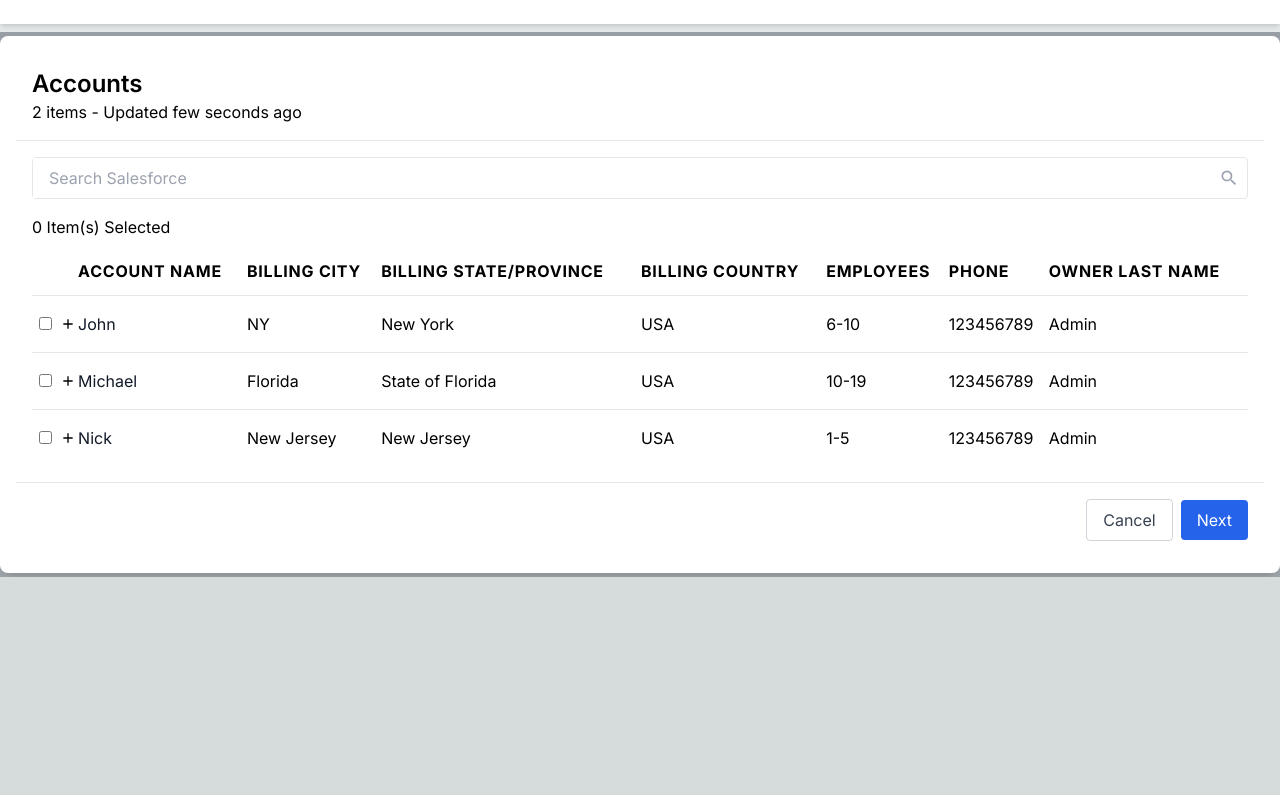
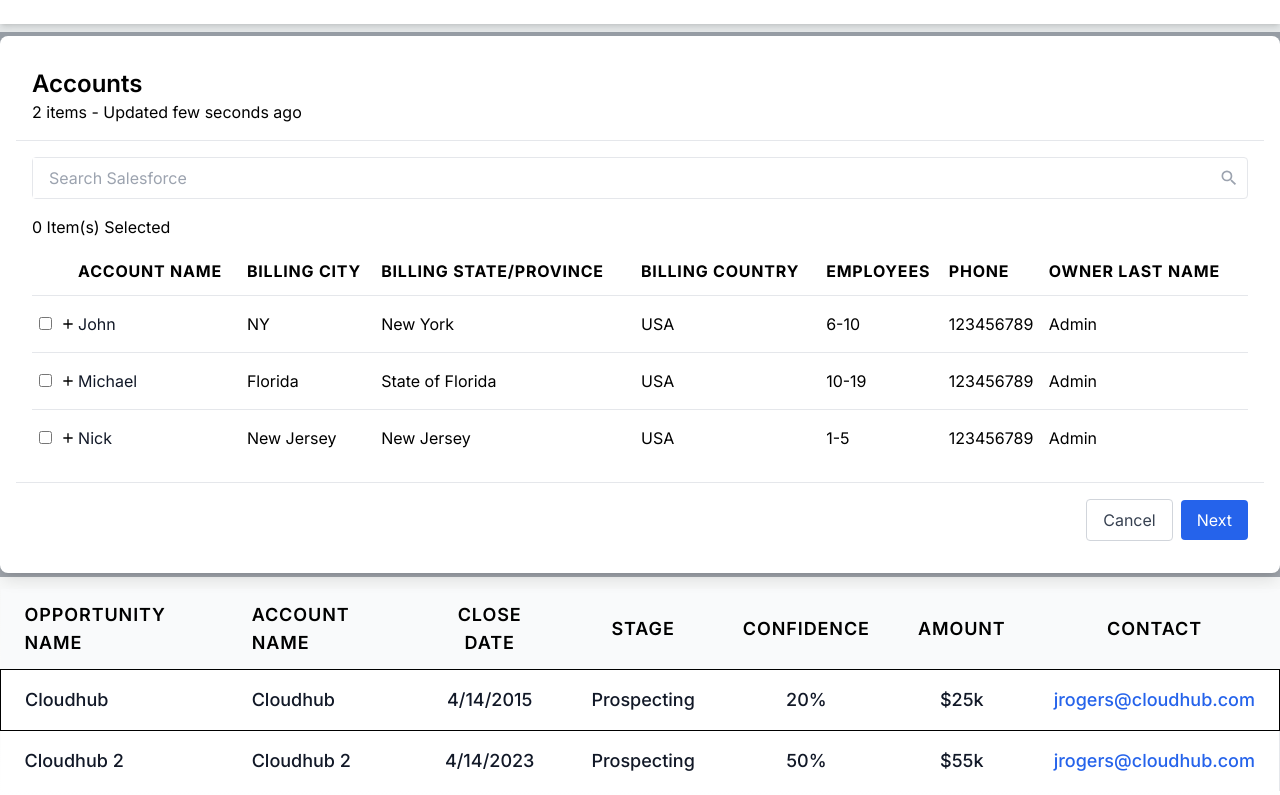
Before and after one commit to hamzaq453/AxiQDesignSystem, a Next.js app: page / in a window 1280 px wide. Shown: the part 323-1118 px from the top of the page. Before the commit the page ends 900 px from the top, so only its background shows below. Built offline with nearby package versions, Linux system fonts and the light colour scheme.

Commit message:
DataTable Added

```diff
--- /dev/null
+++ b/src/app/components/DataTable.tsx
@@ -0,0 +1,88 @@
+import React from 'react'
+
+function DataTable() {
+  return (
+    <div className='py-1'>
+        <table className="min-w-full divide-y divide-gray-200" aria-label="Example table of Opportunities with vertical borders">
+  <thead className="bg-gray-50">
+    <tr>
+      <th scope="col" className="px-6 py-3 border-black text-left text-lg font-semibold text-black uppercase tracking-wider">
+        Opportunity Name
+      </th>
+      <th scope="col" className="px-6 py-3 border-black text-left text-lg font-semibold text-black uppercase tracking-wider">
+        Account Name
+      </th>
+      <th scope="col" className="px-6 py-3 border-black text-center text-lg font-semibold text-black uppercase tracking-wider">
+        Close Date
+      </th>
+      <th scope="col" className="px-6 py-3 border-b border-black text-center text-lg font-semibold text-black uppercase tracking-wider">
+        Stage
+      </th>
+      <th scope="col" className="px-6 py-3 border-black text-center text-lg font-semibold text-black uppercase tracking-wider">
+        Confidence
+      </th>
+      <th scope="col" className="px-6 py-3 border-black text-center text-lg font-semibold text-black uppercase tracking-wider">
+        Amount
+      </th>
+      <th scope="col" className="px-6 py-3 border-black text-center text-lg font-semibold text-black uppercase tracking-wider">
+        Contact
+      </th>
+    </tr>
+  </thead>
+  <tbody className="bg-white divide-y border-r divide-gray-200">
+    <tr className='border border-black border-r'>
+      <td className="px-6 py-4  whitespace-nowrap">
+        <div className="text-lg   font-medium text-gray-900">Cloudhub</div>
+      </td>
+      <td className="px-6 py-4 whitespace-nowrap">
+        <div className="text-lg font-medium text-gray-900">Cloudhub</div>
+      </td>
+      <td className="px-6 py-4 whitespace-nowrap text-center">
+        <div className="text-lg font-medium text-gray-900">4/14/2015</div>
+      </td>
+      <td className="px-6 py-4 whitespace-nowrap text-center">
+        <div className="text-lg font-medium text-gray-900">Prospecting</div>
+      </td>
+      <td className="px-6 py-4 whitespace-nowrap text-center">
+        <div className="text-lg font-medium text-gray-900">20%</div>
+      </td>
+      <td className="px-6 py-4 whitespace-nowrap text-center">
+        <div className="text-lg font-medium text-gray-900">$25k</div>
+      </td>
+      <td className="px-6 py-4 whitespace-nowrap text-center">
+        <div className="text-lg font-medium text-blue-600 hover:underline">jrogers@cloudhub.com</div>
+      </td>
+    </tr>
+    {/* Row 2 */}
+    <tr>
+      <td className="px-6 py-4 whitespace-nowrap">
+        <div className="text-lg font-medium text-gray-900">Cloudhub 2</div>
+      </td>
+      <td className="px-6 py-4 whitespace-nowrap">
+        <div className="text-lg font-medium text-gray-900">Cloudhub 2</div>
+      </td>
+      <td className="px-6 py-4 whitespace-nowrap text-center">
+        <div className="text-lg font-medium text-gray-900">4/14/2023</div>
+      </td>
+      <td className="px-6 py-4 whitespace-nowrap text-center">
+        <div className="text-lg font-medium text-gray-900">Prospecting</div>
+      </td>
+      <td className="px-6 py-4 whitespace-nowrap text-center">
+        <div className="text-lg font-medium text-gray-900">50%</div>
+      </td>
+      <td className="px-6 py-4 whitespace-nowrap text-center">
+        <div className="text-lg font-medium text-gray-900">$55k</div>
+      </td>
+      <td className="px-6 py-4 whitespace-nowrap text-center">
+        <div className="text-lg font-medium text-blue-600 hover:underline">jrogers@cloudhub.com</div>
+      </td>
+    </tr>
+    {/* Repeat for other rows */}
+  </tbody>
+</table>
+
+    </div>
+  )
+}
+
+export default DataTable
--- a/src/app/page.tsx
+++ b/src/app/page.tsx
@@ -3,6 +3,7 @@
 import GlobalHeader from "./components/GlobalHeader";
 import TopNavbar from "./components/TopNavbar";
 import ListScreen from "./components/ListScreen";
+import DataTable from "./components/DataTable";
 
 export default function Home() {
   return (
@@ -11,6 +12,7 @@
       <TopNavbar/>
       <PageHeader/>
       <ListScreen/>
+      <DataTable/>
     </main>
   );
 }
```
